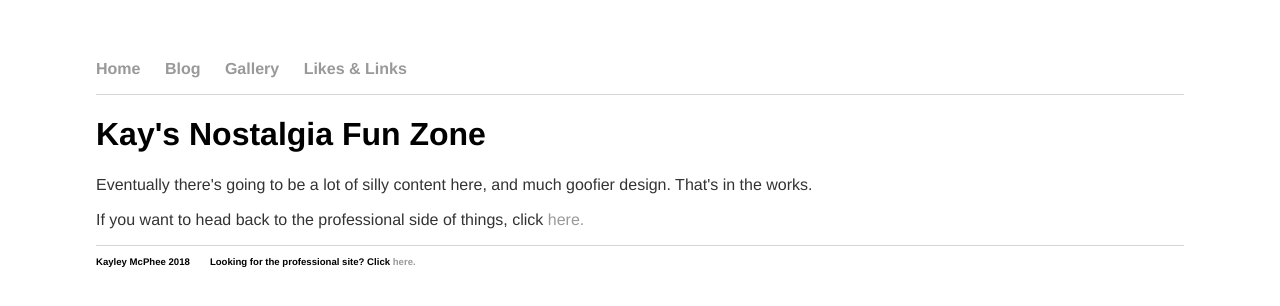
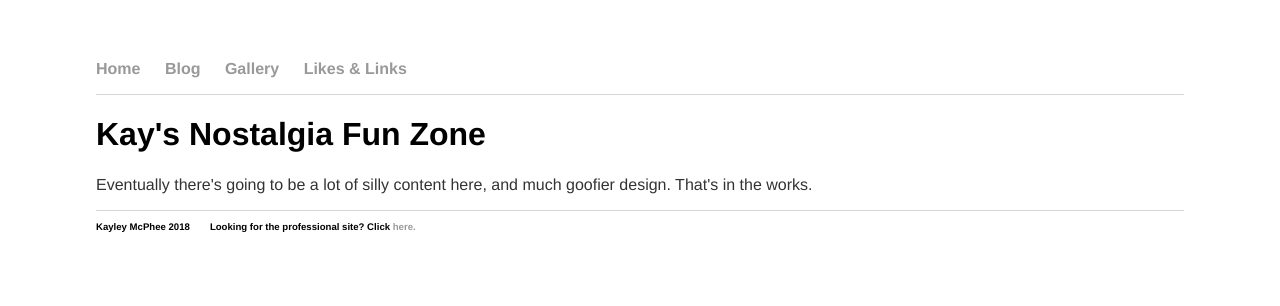
Before and after one commit to kayleymcphee/kayleymcphee.github.io, a Jekyll site: the page built from fun/index.html, in a window 1280 px wide. Shown: the top 306 px of the page. Built offline with Jekyll 4.4.1, drawn with Linux system fonts in a browser that asks for light colours.

Commit message:
Update index.html

```diff
--- a/fun/index.html
+++ b/fun/index.html
@@ -6,5 +6,4 @@ title: Kay's Nostalgia Fun Zone
 <div class="blurb">
         <h1>Kay's Nostalgia Fun Zone</h1>
 	<p>Eventually there's going to be a lot of silly content here, and much goofier design. That's in the works.</p>
-	<p>If you want to head back to the professional side of things, click <a href="https://kayleymcphee.com/index.html">here.</a></p>
 </div><!-- /.blurb -->
```
